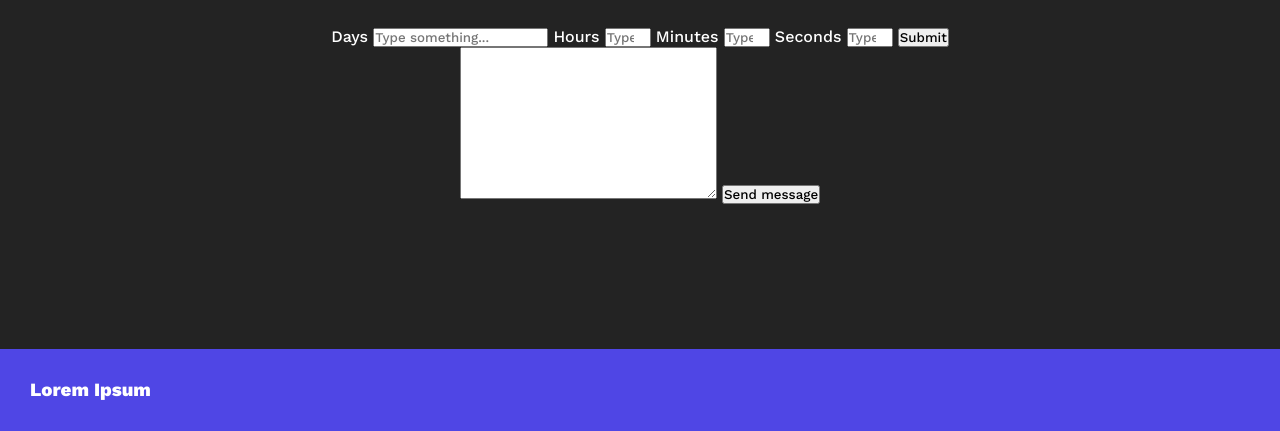
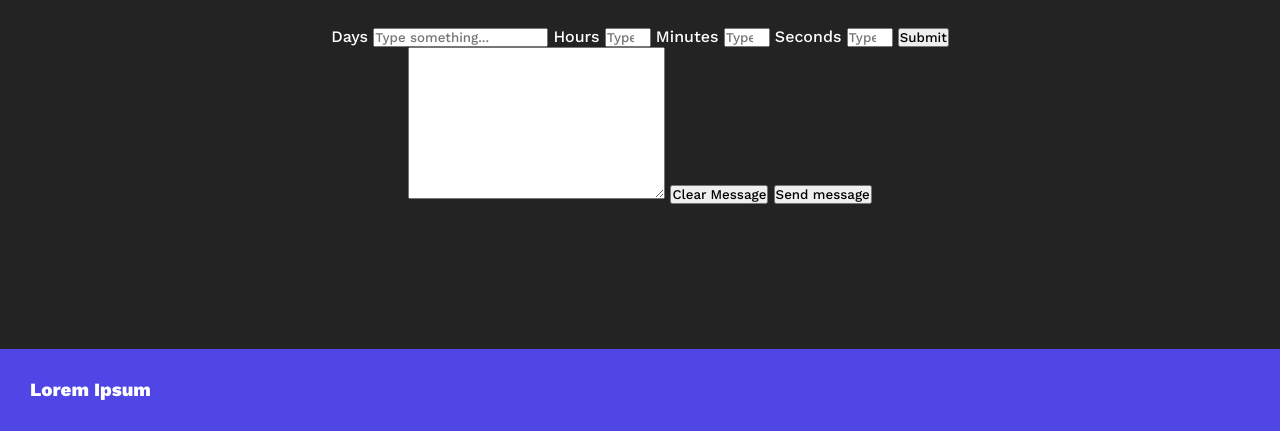
Before and after one commit to theafrodev/prompt-a, a plain HTML site: page index.html in a window 1280 px wide. Shown: the part 369-800 px from the top of the page. Drawn offline with nearby package versions, Linux system fonts and the light colour scheme.

Commit message:
implement clear message feature

```diff
--- a/index.html
+++ b/index.html
@@ -76,6 +76,8 @@
         <div class="message-input">
             <textarea name="message" id="message" cols="30" rows="10"></textarea>
 
+            <button onclick="clearMessage();">Clear Message</button>
+
             <button type="button" onclick="sendMessage();">Send message</button>
         </div>
     </div>
--- a/js/scripts.js
+++ b/js/scripts.js
@@ -39,6 +39,12 @@ function hideMessage(){
     }
 }
 
+
+//Clear Message
+function clearMessage(){
+    document.getElementById('message').value = '' ;
+    sendMessage();
+}
 
 //Countdown Functionality
 function countdown() {
```
